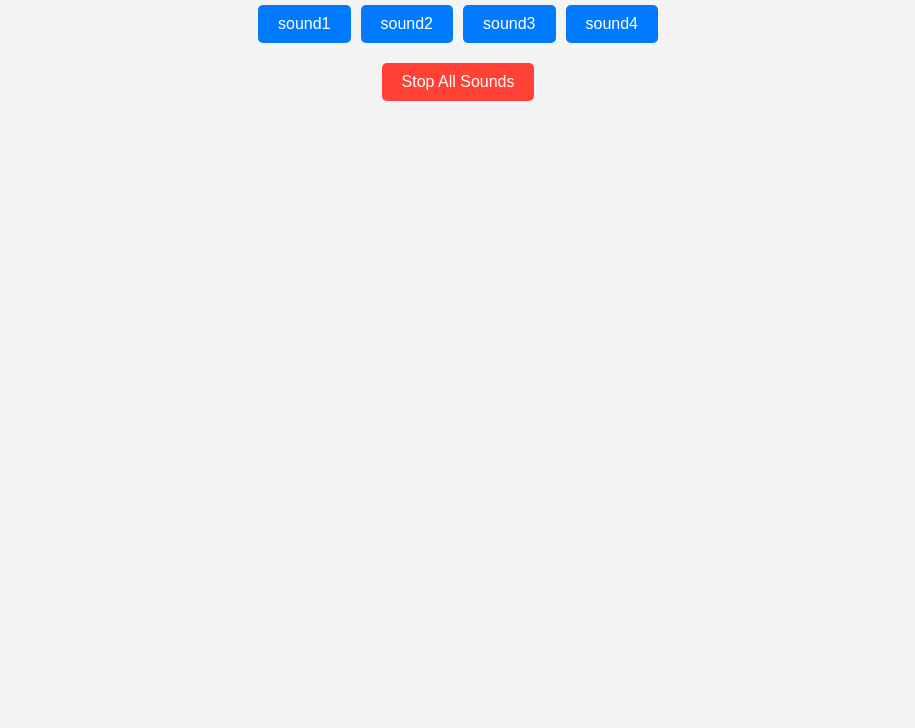
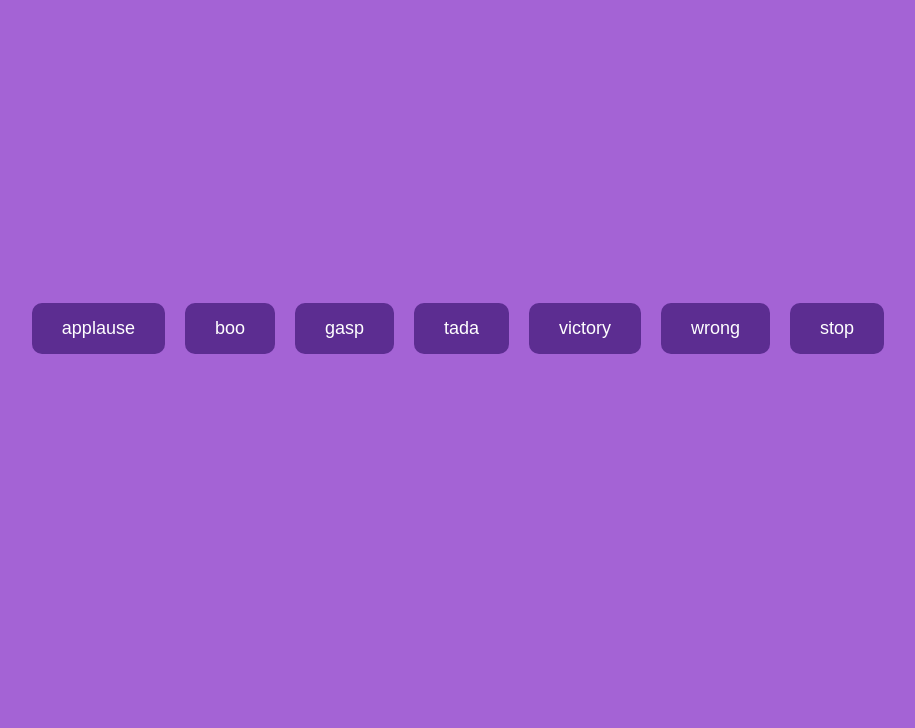
Before and after one commit to acciojob/Soundbar-Rohini4520, a website: page main.html in a window 1280 px wide. Shown: the part 72-800 px from the top of the page, without its empty margins (182-1097 px from the left). Drawn offline with Linux system fonts and the light colour scheme.

Commit message:
created a submission

```diff
--- a/main.html
+++ b/main.html
@@ -8,11 +8,16 @@
 
 <body>
 	<!-- the entire body must be written by student -->
-	 <h1>Audio Player</h1>
-    <div id="buttons">
-        <!-- Buttons for each sound will be dynamically added here -->
-    </div>
-    <button class="stop">Stop All Sounds</button>
+	 <div id ="buttons">
+
+<button class="btn" onclick="playsound('applause')">applause</button>
+ <button class="btn" onclick="playsound('boo')">boo</button>
+ <button class="btn" onclick="playsound('gasp')">gasp</button>
+<button class="btn" onclick="playsound('tada')">tada</button>
+ <button class="btn" onclick="playsound('victory')">victory</button>
+ <button class="btn" onclick="playsound('wrong')">wrong</button>
+ <button class="btn" onclick="playsound('stop')">stop</button>
+
     <script type="text/javascript" src="./script.js">
 </script>
 
--- a/script.js
+++ b/script.js
@@ -1,33 +1,20 @@
 //your JS code here. If required.
-// Array of sound file names (make sure they match the actual filenames in the "sounds" directory)
-const sounds = ["sound1.mp3", "sound2.mp3", "sound3.mp3", "sound4.mp3"];
+const sound=['applause' , 'boo', 'gasp','tada','victory','wrong','stop'];
+ function playSound(sound) {
+      stopSounds();
+      const audio = new Audio(`./sounds/${sound}.mp3`);
+      audio.play();
+      audio.id = sound;
+      document.body.appendChild(audio);
+    }
 
-// Reference to the buttons container
-const buttonsDiv = document.getElementById("buttons");
-
-// Function to stop all currently playing sounds
-function stopAllSounds() {
-    document.querySelectorAll("audio").forEach((audio) => {
-        audio.pause();
-        audio.currentTime = 0; // Reset to the start
-    });
-}
-
-// Add a button for each sound
-sounds.forEach((sound) => {
-    const button = document.createElement("button");
-    button.className = "btn";
-    button.textContent = sound.split(".")[0]; // Display sound name without the file extension
-
-    // Attach event listener to play the sound
-    button.addEventListener("click", () => {
-        stopAllSounds(); // Stop other sounds before playing a new one
-        const audio = new Audio(`./sounds/${sound}`);
-        audio.play();
-    });
-
-    buttonsDiv.appendChild(button);
-});
-
-// Stop button functionality
-document.querySelector(".stop").addEventListener("click", stopAllSounds);
+    function stopSounds() {
+      sounds.forEach(sound => {
+        const audio = document.getElementById(sound);
+        if (audio) {
+          audio.pause();
+          audio.currentTime = 0;
+          audio.remove();
+        }
+      });
+    }
--- a/styles.css
+++ b/styles.css
@@ -1,51 +1,37 @@
 /*  your css code here. If applicable */
 body {
-    font-family: Arial, sans-serif;
-    text-align: center;
-    margin: 0;
-    padding: 0;
-    background-color: #f4f4f4;
-}
-
-h1 {
-    margin: 20px 0;
+  background-color: #a463d5;
+  display: flex;
+  justify-content: center;
+  align-items: center;
+  height: 100vh;
+  margin: 0;
 }
 
 #buttons {
-    display: flex;
-    flex-wrap: wrap;
-    justify-content: center;
-    gap: 10px;
-    margin-top: 20px;
+  display: flex;
+  gap: 20px;
 }
 
 .btn {
-    background-color: #007BFF;
-    color: white;
-    border: none;
-    border-radius: 5px;
-    padding: 10px 20px;
-    font-size: 16px;
-    cursor: pointer;
-    transition: background-color 0.3s;
+  background-color: #5c2d91;
+  color: white;
+  border: none;
+  padding: 15px 30px;
+  font-size: 18px;
+  border-radius: 10px;
+  cursor: pointer;
+  transition: background-color 0.3s ease;
 }
 
 .btn:hover {
-    background-color: #0056b3;
+  background-color: #7d47b1;
 }
 
 .stop {
-    margin-top: 20px;
-    background-color: #FF4136;
-    color: white;
-    border: none;
-    border-radius: 5px;
-    padding: 10px 20px;
-    font-size: 16px;
-    cursor: pointer;
-    transition: background-color 0.3s;
+  background-color: #d32f2f;
 }
 
 .stop:hover {
-    background-color: #C0392B;
+  background-color: #b71c1c;
 }
```
